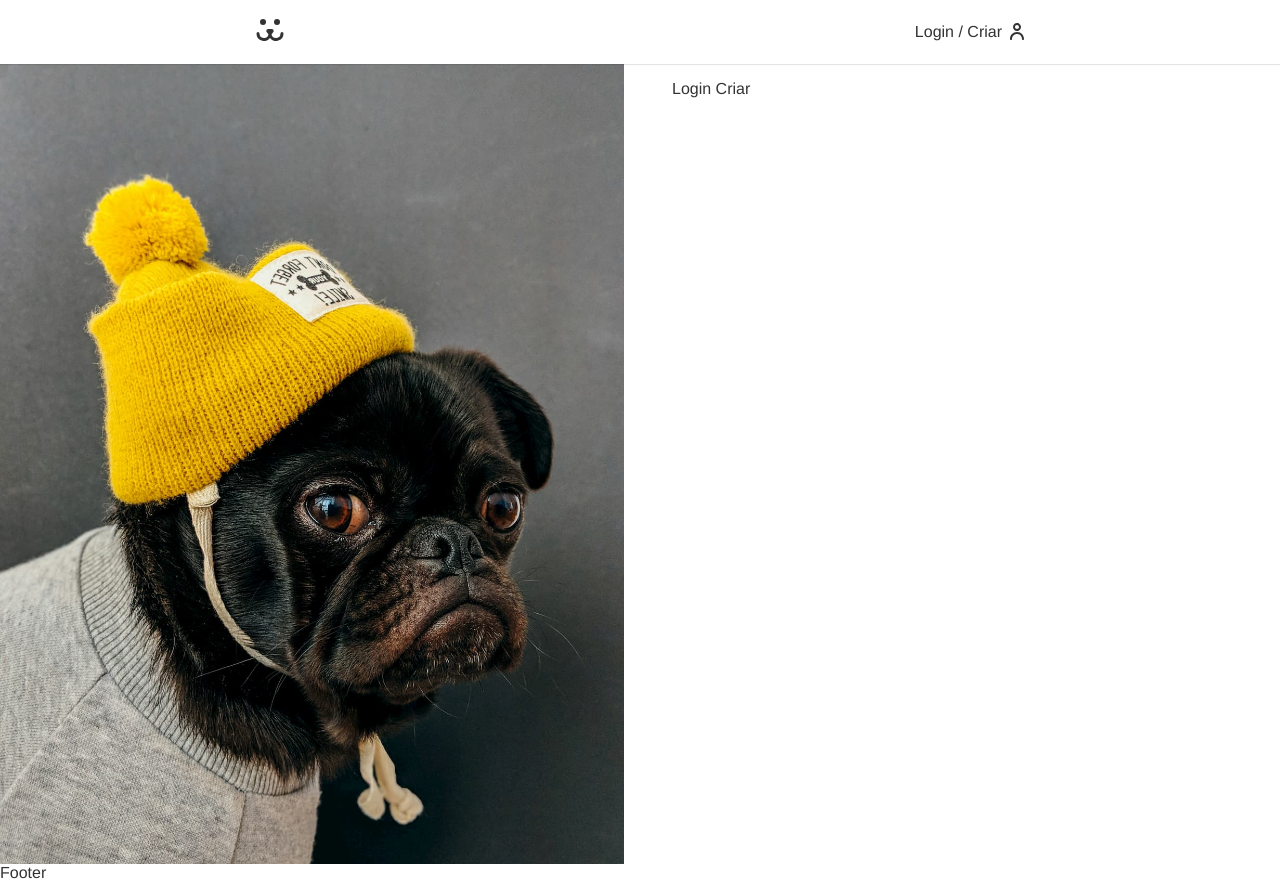
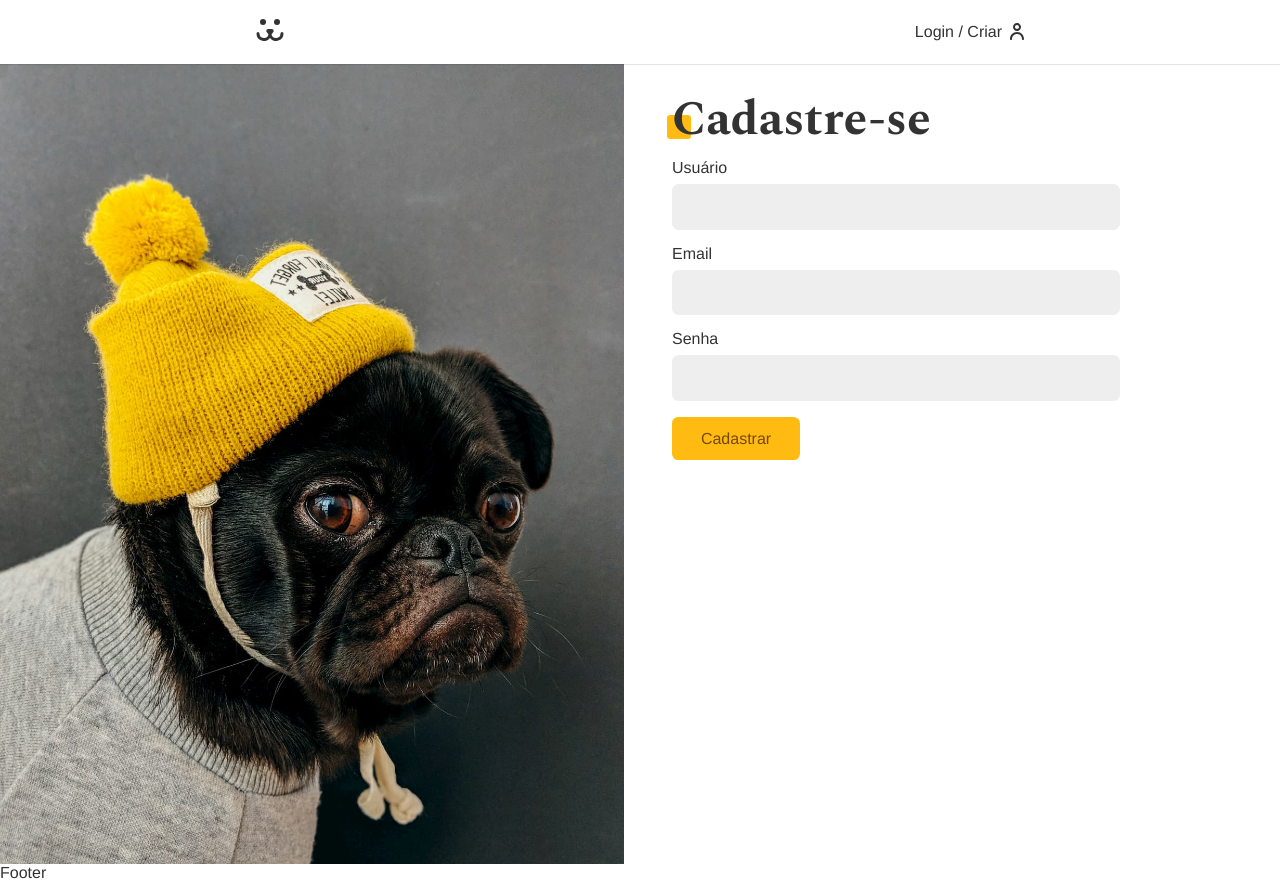
Before and after one commit to wanderson1873/dogs, a React (Create React App) app in the folder web/: page /login/criar in a window 1280 px wide. Built offline with nearby package versions, Linux system fonts and the light colour scheme.

Commit message:
create useFetch

```diff
--- a/web/src/Components/Login/LoginCreate.js
+++ b/web/src/Components/Login/LoginCreate.js
@@ -1,10 +1,45 @@
 import React from 'react'
+import useForm from '../../Hooks/useForm';
+import Button from '../Form/Button';
+import Input from '../Form/Input';
+import { USER_POST } from '../../api'
+import { UserContext } from '../../UserContext';
+import useFetch from '../../Hooks/useFetch';
+import Error from '../Helper/Error';
 
 const LoginCreate = () => {
+   const username = useForm('');
+   const email = useForm('email');
+   const password = useForm('');
+
+   const {userLogin} = React.useContext(UserContext);
+   const { loading, error, request } = useFetch();
+
+   async function handleSubmit(event) {
+      event.preventDefault();
+      const {url, options} = USER_POST({
+         username: username.value,
+         email: email.value,
+         password: password.value,
+      })
+      const {response} = await request(url, options);
+      if(response.ok) userLogin(username.value, password.value)
+   }
    return (
-      <div>
-         Login Criar
-      </div>
+      <section className="animeLeft">
+         <h1 className="title">Cadastre-se</h1>
+         <form onSubmit={handleSubmit}>
+            <Input label="Usuário" name="username" type="text" {...username}/>
+            <Input label="Email" name="email" type="email" {...email}/>
+            <Input label="Senha" name="password" type="password" {...password}/>
+            {loading ? (
+               <Button disabled>Cadastrando...</Button>
+               ) : (
+               <Button>Cadastrar</Button>
+            )}
+         <Error error={error} />
+         </form>
+      </section>
    )
 }
 
--- /dev/null
+++ b/web/src/Hooks/useFetch.js
@@ -0,0 +1,36 @@
+import React from 'react'
+
+const useFetch = () => {
+   const [data, setData] = React.useState(null);
+   const [error, setError] = React.useState(false);
+   const [loading, setLoading] = React.useState(false);
+
+   const request = React.useCallback(async (url, options) => {
+      let response;
+      let json;
+      try {
+         setError(null);
+         setLoading(true);
+         response = await fetch(url, options);
+         console.log(response);
+         json = await response.json();
+         if(response.ok === false) throw new Error(json.message);
+      } catch (err) {
+         json(null);
+         setError("mensagem");
+      } finally {
+         setData(json);
+         setLoading(false);
+         return {response, json};
+      }
+   }, [])
+
+   return {
+      data,
+      error,
+      loading,
+      request,
+   }
+}
+
+export default useFetch
--- a/web/src/Hooks/useForm.js
+++ b/web/src/Hooks/useForm.js
@@ -4,6 +4,10 @@ const types = {
    email: {
       regex: /^(([^<>()[\]\\.,;:\s@"]+(\.[^<>()[\]\\.,;:\s@"]+)*)|(".+"))@((\[[0-9]{1,3}\.[0-9]{1,3}\.[0-9]{1,3}\.[0-9]{1,3}\])|(([a-zA-Z\-0-9]+\.)+[a-zA-Z]{2,}))$/,
       message: "Preencha um email válido.",
+   },
+   password: {
+      regex: /^(?=.*\d)(?=.*[a-z])(?=.*[A-Z])[0-9a-zA-Z]{8,}$/,
+      message: "A senha precisa, 1 caracter minusculo, 1 maiusculo, 1 numero. Com no minimo 8 caracteres."
    }
 }
 
--- a/web/src/api.js
+++ b/web/src/api.js
@@ -36,3 +36,16 @@ export function USE_GET(token) {
       }
    };
 }
+
+export function USER_POST(body) {
+   return {
+      url: API_URL + '/api/user',
+      options: {
+         method: 'POST',
+         headers: {
+            'Content-Type': 'application/json',
+         },
+         body: JSON.stringify(body)
+      }
+   }
+}
```
